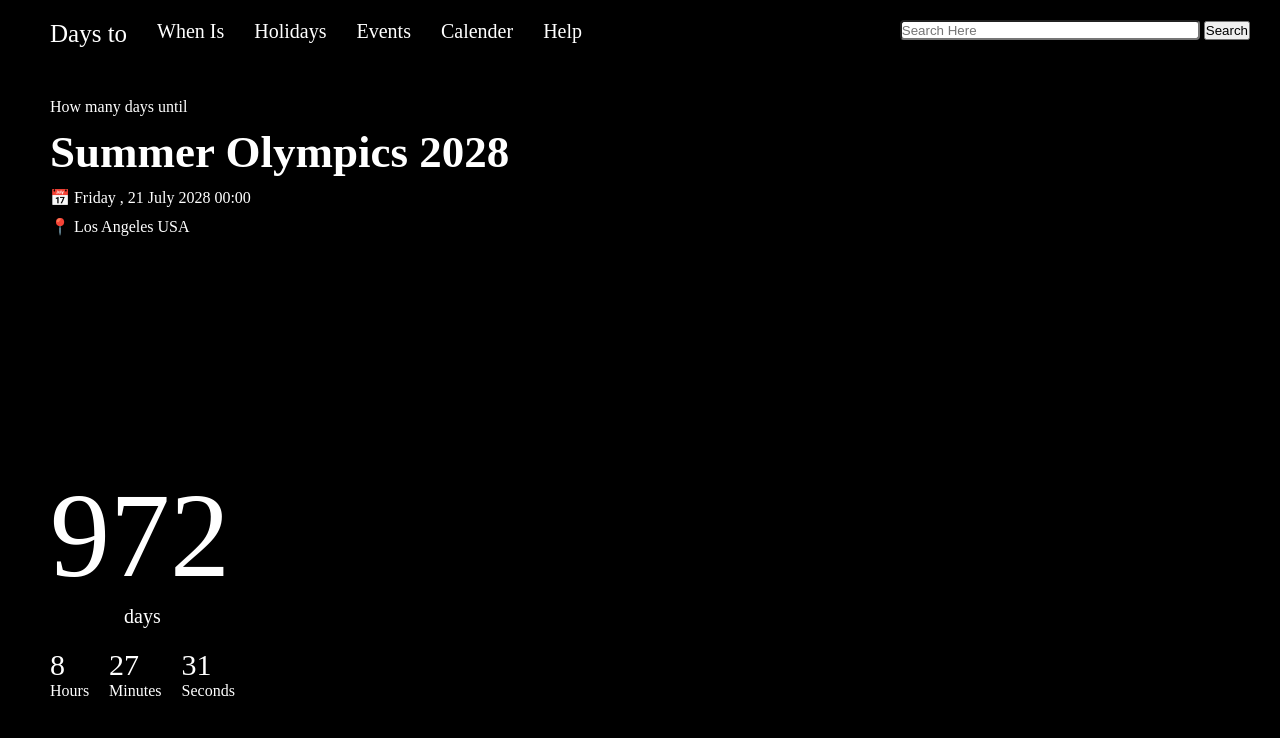
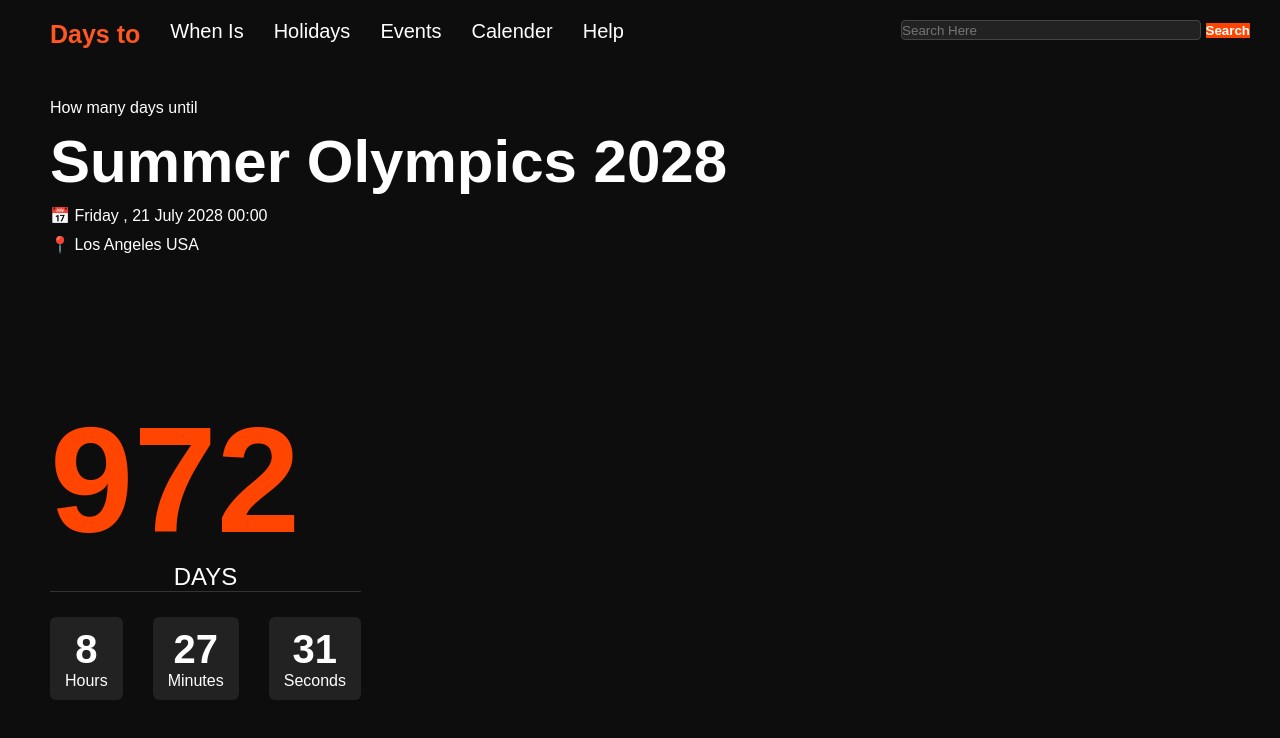
Before and after one commit to attriashwani09/Javascript, a plain HTML site: page 1. Olympic Countdown Timer Project/index.html in a window 1280 px wide. Drawn offline with Linux system fonts and the light colour scheme.

Commit message:
Project Minor changes

```diff
--- a/1. Olympic Countdown Timer Project/index.html
+++ b/1. Olympic Countdown Timer Project/index.html
@@ -60,7 +60,7 @@
                 <div id="Days">
                 </div>
 
-                <div class="word1">days</div>
+                <div class="word1">DAYS</div>
             </div>
 
             <div class="FootClass2main" >
--- a/1. Olympic Countdown Timer Project/style.css
+++ b/1. Olympic Countdown Timer Project/style.css
@@ -7,13 +7,14 @@
 body{
     height: 100vh;
     width: 100vw;
-    background-color: black;
+    background-color: #0d0d0d;;
     color: white;
+    font-family: Arial, sans-serif;
 }
 
 #top {
     display: flex;
-    padding: 20px 0px 10px 50px;
+    padding: 20px 50px 10px 50px;
 }
 
 #Search{
@@ -28,12 +29,24 @@ body{
 
 #hid1{
     font-size: 25px;
+    color: #ff5722;
+    font-weight: bold;
 }
 #S1{
     width: 300px;
     height: 20px;
     padding-right: 0px;
     border-radius: 4px;
+    background-color: #222;
+    color: white;
+    border: 1px solid #444;
+}
+
+#S2{
+    background-color: orangered;
+    color: white;
+    border: none;
+    font-weight: bold;
 }
 
 .mid{
@@ -48,7 +61,7 @@ body{
 }
 
 #m2{
-    font-size: 30px;
+    font-size: 40px;
 }
 
 .foot{
@@ -64,20 +77,33 @@ body{
 }
 
 #Days{
-    font-size: 120px;
+    font-size: 150px;
+    font-weight: 900;
+    color: orangered;
+    line-height: 1.1;
 }
 
 .word1{
     align-self: center;
-    font-size: 20px;
+    font-size: 24px;
 }
 
 .FootClass2main{
     display: flex;
     padding: 20px 0 0 0;
-    gap: 20px;
+    gap: 30px;
+    border-top: 1px solid #333;
+    padding-top: 25px;
 }
 
+.FootClass2{
+    text-align: center;
+    padding: 10px 15px;
+    background-color: #222;
+    border-radius: 6px;
+
+}
 #Hours , #Minutes , #Seconds{
-    font-size: 30px;
+    font-size: 40px;
+    font-weight: bold;
 }
```
